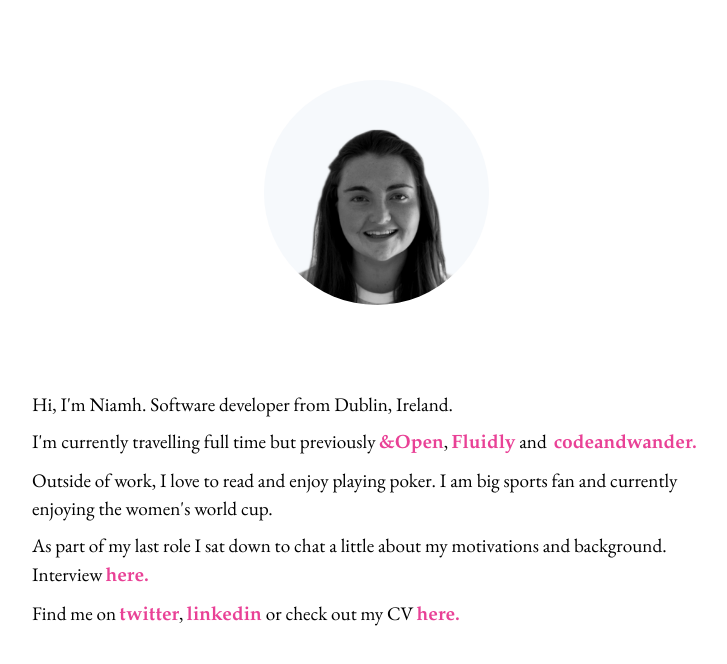
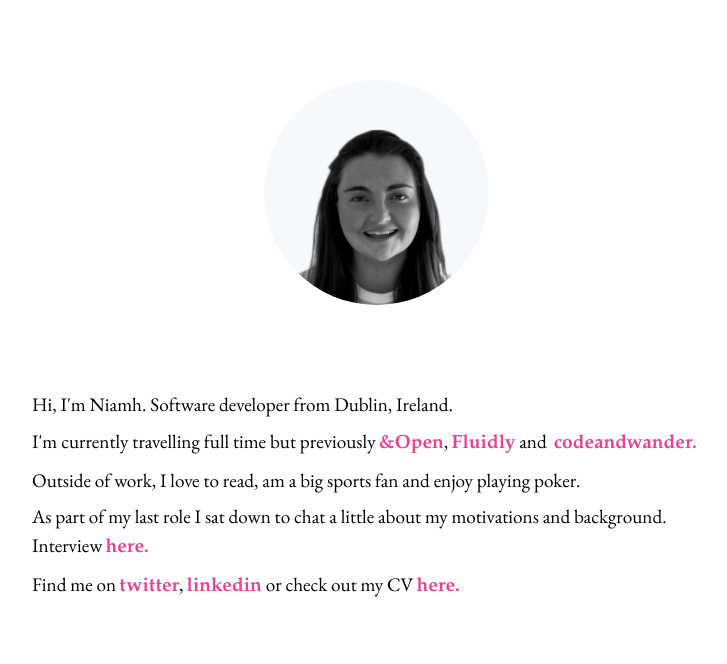
Before and after one commit to nileahtobhair/site-2023, a Next.js app: page / in a window 1280 px wide. Shown: the top 664 px of the page, without its empty margins (264-991 px from the left). Built offline with nearby package versions, Linux system fonts and the light colour scheme; a web font is replaced by a local one.

Commit message:
Blurb updates

```diff
--- a/pages/index.js
+++ b/pages/index.js
@@ -49,8 +49,8 @@ export default function Home() {
           </a>
         </p>
         <p>
-          Outside of work, I love to read and enjoy playing poker. I am big
-          sports fan and currently enjoying the women's world cup.
+          Outside of work, I love to read, am a big sports fan and enjoy playing
+          poker.
         </p>
         <p>
           As part of my last role I sat down to chat a little about my
--- a/posts/pre-rendering.md
+++ /dev/null
@@ -1,11 +0,0 @@
----
-title: "Two Forms of Pre-rendering"
-date: "2020-01-01"
----
-
-Next.js has two forms of pre-rendering: **Static Generation** and **Server-side Rendering**. The difference is in **when** it generates the HTML for a page.
-
-- **Static Generation** is the pre-rendering method that generates the HTML at **build time**. The pre-rendered HTML is then _reused_ on each request.
-- **Server-side Rendering** is the pre-rendering method that generates the HTML on **each request**.
-
-Importantly, Next.js lets you **choose** which pre-rendering form to use for each page. You can create a "hybrid" Next.js app by using Static Generation for most pages and using Server-side Rendering for others.
--- /dev/null
+++ b/posts/reading.md
@@ -0,0 +1,10 @@
+---
+title: "Book list 2023"
+date: "2023-09-01"
+---
+
+I've wanted to do a "what I've read this year" book list since I read Stephen King's a few years ago. Likely slightly incomplete owing to both having taking this notion to compile it at the beginning in September but also due to my outrageously bad memory for book and author names. In no particular order, the list is as follows:
+
+Maeve's Times - Maeve Binchy
+The good life - Jay McInerney
+Daisy Jones and the Six - Taylor Jenkins Reid
```
